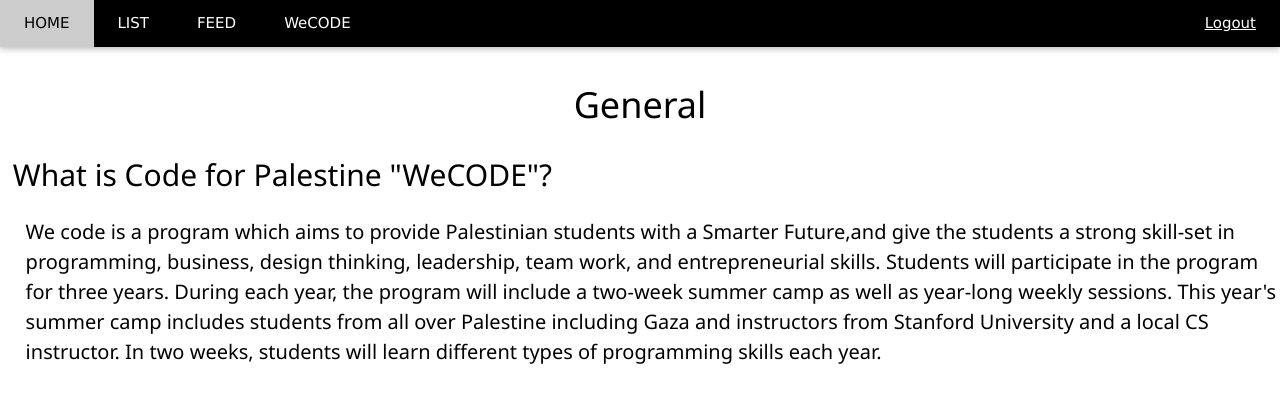
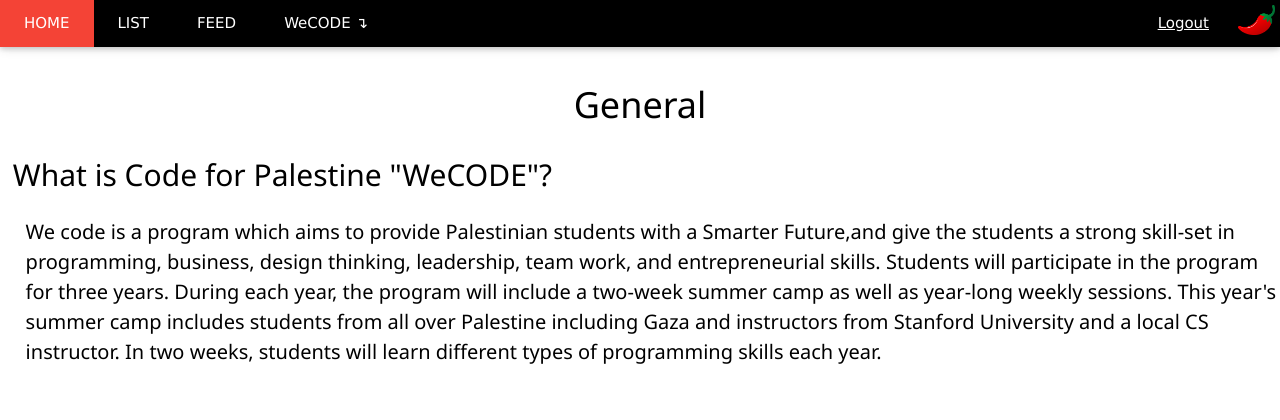
Before and after one commit to MoeAssaf/chillipeppers, a Flask app: page /wecode in a window 1280 px wide. Shown: the top 420 px of the page. Run offline with Flask 2, Linux system fonts and the light colour scheme; some web fonts are replaced.

Commit message:
Fixed stuff!

```diff
--- a/app.py
+++ b/app.py
@@ -21,9 +21,9 @@ def loginpage():
 			username= form["username"]
 			password= form["Password"]
 			contactsTable = db["Contacts"]
-			session["username"] = username
 
 			if len(list(contactsTable.find(username = username, password = password))) == 1:
+				session["username"] = username
 				return redirect('/feed')
 
 			else:
@@ -84,12 +84,14 @@ def feed():
 			entry={"username":c_user,"post":post}
 			posts=list(feed.all())[::-1]
 
-			# print(username)
-			# print list(contactsTable.find(username=username))
-			# if len(list(contactsTable.find(username = username))) >= 1:
-			# 	feed.insert(entry)
-			return render_template('feed.html',posts=posts,c_user=c_user)
-			print entry
+			print(c_user)
+			print list(contactsTable.find(username=c_user))
+			if len(list(contactsTable.find(username = c_user))) >= 1:
+				feed.insert(entry)
+				return render_template('feed.html',posts=posts,c_user=c_user)
+				print entry
+			else:
+				return redirect('/login')
 			# else:
 			# 	return "error"
 			# 	return render_template('feed.html',posts=posts,c_user=c_user)
--- a/templates/index.html
+++ b/templates/index.html
@@ -16,19 +16,21 @@
 <div class="w3-top">
   <div class="w3-bar w3-black w3-card-2">
     <a class="w3-bar-item w3-button w3-padding-large w3-hide-medium w3-hide-large w3-right" href="javascript:void(0)" onclick="myFunction()" title="Toggle Navigation Menu"><i class="fa fa-bars"></i></a>
-    <a href="/home" class="w3-bar-item w3-button w3-padding-large">HOME</a>
-    <a href="/list" class="w3-bar-item w3-button w3-padding-large w3-hide-small">LIST</a>
+    <a href="/home" class="w3-bar-item w3-button w3-padding-large w3-hover-red">HOME</a>
+    <a href="/list" class="w3-bar-item w3-button w3-padding-large w3-hide-small w3-hover-red">LIST</a>
 <!--     <a href="#tour" class="w3-bar-item w3-button w3-padding-large w3-hide-small">TOUR</a> -->
-    <a href="/home" class="w3-bar-item w3-button w3-padding-large w3-hide-small">FEED</a>
+    <a href="/home" class="w3-bar-item w3-button w3-padding-large w3-hide-small w3-hover-red">FEED</a>
     <div class="w3-dropdown-hover w3-hide-small">
     	<a href="/wecode">
-      <button class="w3-padding-large w3-button" title="Wecode">WeCODE <i class="fa fa-caret-down"></i></button>     </a>
+      <button class="w3-padding-large w3-button w3-hover-red" title="Wecode">WeCODE &#8628;</button>     </a>
       <div class="w3-dropdown-content w3-bar-block w3-card-4">
         <a href="#" class="w3-bar-item w3-button">General</a>
         <a href="#" class="w3-bar-item w3-button">Experiences</a>
         <a href="#" class="w3-bar-item w3-button">Pictures</a>
       </div>
     </div>
+    <img src="../static/images/chilli.png" style="float:right;margin:5px;width:37px;height:30px;">
+
     <a href="/logout" class="w3-padding-large w3-hover-red w3-hide-small w3-right w3-link"> Logout</a>
   </div>
 </div>
```
